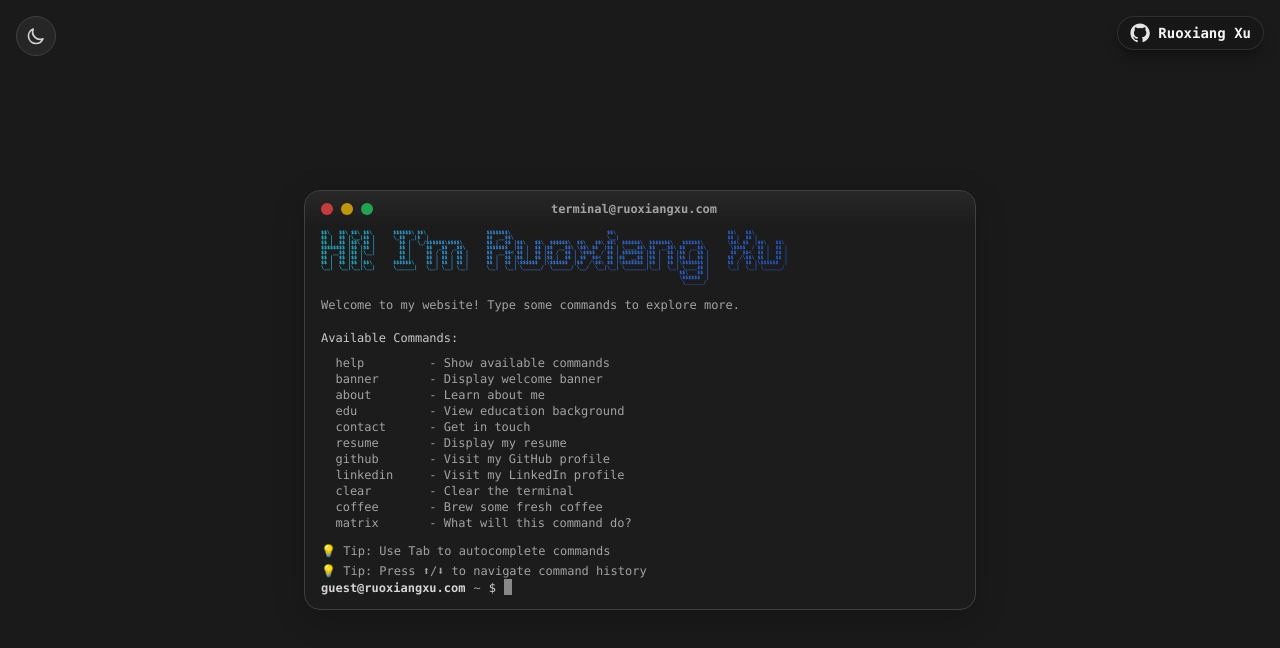
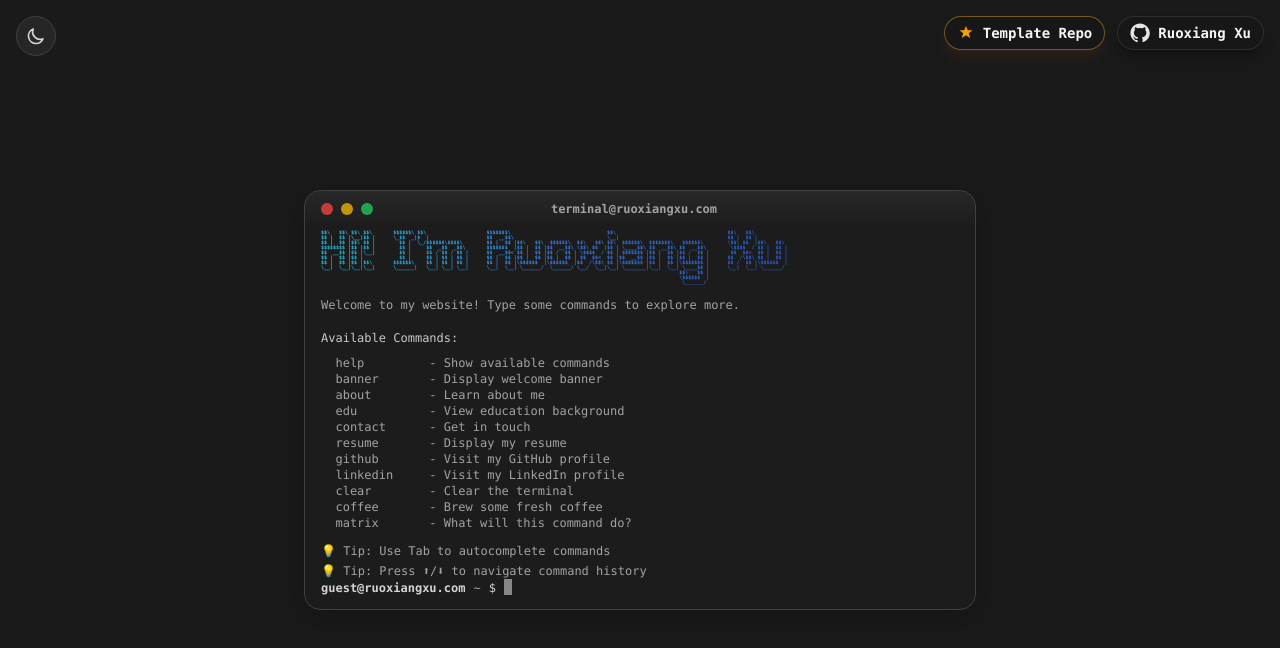
Before and after one commit to RuoxiangXu/ruoxiangxu.github.io, a Next.js app: page / in a window 1280 px wide. Shown: the top 648 px of the page. Built offline with nearby package versions, Linux system fonts and the light colour scheme.

Commit message:
feat: add a template repo button

```diff
--- a/src/app/layout.tsx
+++ b/src/app/layout.tsx
@@ -3,6 +3,7 @@ import '../styles/globals.css'
 import { ThemeProvider } from '@/contexts/ThemeContext'
 import ThemeToggle from '@/components/ThemeToggle/ThemeToggle'
 import GithubButton from '@/components/GithubButton/GithubButton'
+import TemplateRepoButton from '@/components/TemplateRepoButton/TemplateRepoButton'
 
 export const metadata: Metadata = {
   title: 'terminal@ruoxiangxu.com',
@@ -29,7 +30,8 @@ export default function RootLayout({
             <div className="pointer-events-auto absolute top-4 left-4">
               <ThemeToggle />
             </div>
-            <div className="pointer-events-auto absolute top-4 right-4">
+            <div className="pointer-events-auto absolute top-4 right-4 flex items-center gap-3">
+              <TemplateRepoButton />
               <GithubButton />
             </div>
           </div>
--- /dev/null
+++ b/src/components/TemplateRepoButton/TemplateRepoButton.tsx
@@ -0,0 +1,21 @@
+export default function TemplateRepoButton() {
+  return (
+    <a
+      href="https://github.com/RuoxiangXu/terminal-personal-website"
+      target="_blank"
+      rel="noopener noreferrer"
+      className="group inline-flex items-center gap-2 rounded-full border border-amber-300/70 dark:border-amber-400/40 bg-white/85 dark:bg-neutral-900/70 px-3 py-1.5 shadow-lg shadow-amber-200/40 dark:shadow-amber-900/20 transition-all hover:-translate-y-0.5 hover:border-amber-400 dark:hover:border-amber-300"
+      aria-label="Open the terminal template repository"
+    >
+      <svg
+        className="h-[18px] w-[18px] text-amber-500 transition-colors group-hover:text-amber-400"
+        viewBox="0 0 24 24"
+        fill="currentColor"
+        aria-hidden="true"
+      >
+        <path d="M12 2.5 9.7 8.4H3.3l5 3.9-1.9 6.2L12 15l5.6 3.5-1.9-6.2 5-3.9h-6.4z" />
+      </svg>
+      <span className="text-sm font-semibold text-neutral-900 dark:text-neutral-100">Template Repo</span>
+    </a>
+  )
+}
```
